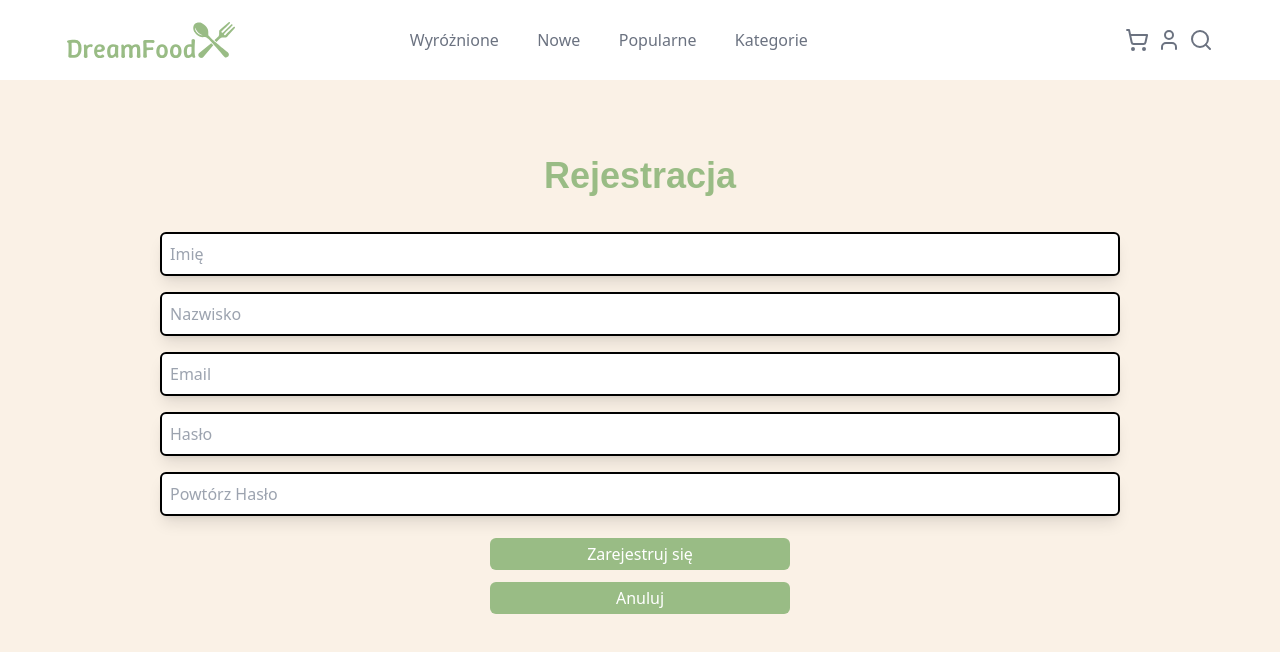
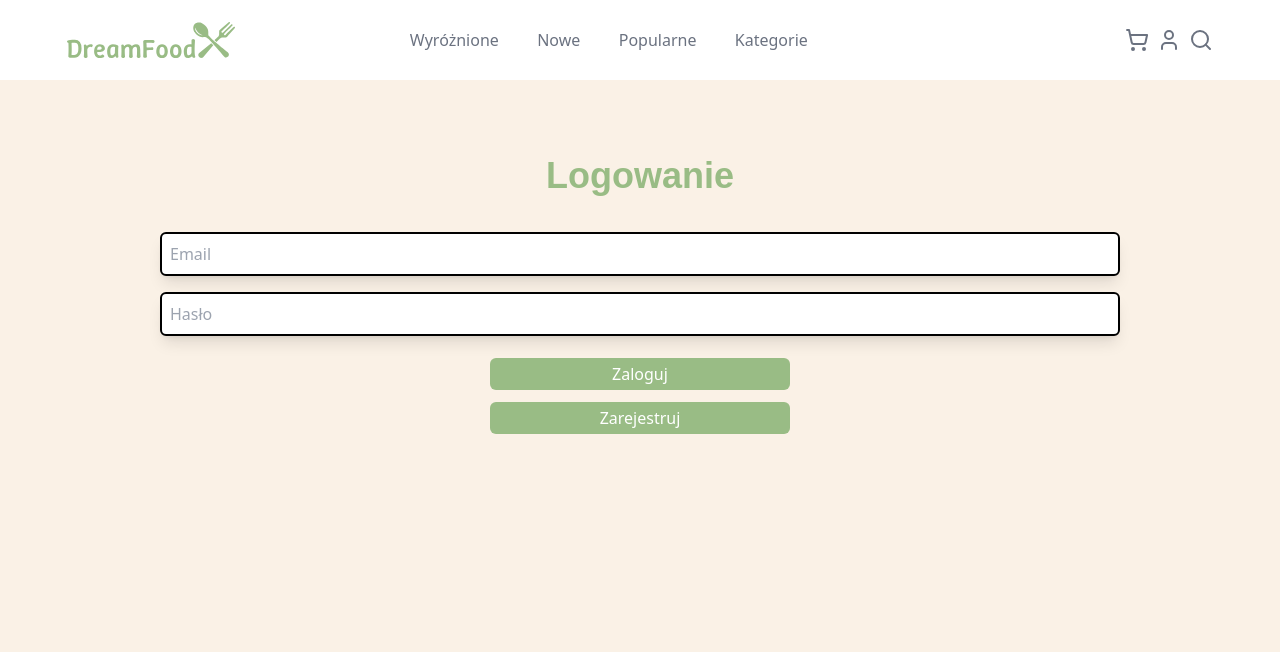
Before and after one commit to hallu-boss/dreamFoodX, a Vue app in the folder frontend/: page /login in a window 1280 px wide. Shown: the top 652 px of the page. Built offline with nearby package versions, Linux system fonts and the light colour scheme.

Commit message:
Możliwość rejestracji za pośrednictwem strony do logwania

```diff
--- a/frontend/src/App.tsx
+++ b/frontend/src/App.tsx
@@ -23,11 +23,11 @@ function App() {
         />
         <Route
           path="/login"
-          element = {<RegisterPage />}
-          // element={<LoginPage preliminaryLogin={preliminaryLogin} />} // TODO: tylko testy nowej strony rejestracji
+          element={<LoginPage preliminaryLogin={preliminaryLogin} />}
         />
         <Route path="/new-recipe" element={<NewRecipe />} />
         <Route path="/cart" element={<CartPage />} />
+        <Route path="/registration" element={<RegisterPage />} />
       </Routes>
     </Router>
   );
--- a/frontend/src/pages/LoginPage.tsx
+++ b/frontend/src/pages/LoginPage.tsx
@@ -25,7 +25,9 @@ const LoginPage = (
     }
   };
 
-
+  const handleSignUp = () => {
+    navigate("/registration")
+  }
 
   return (
     <div className="page-color">
```
